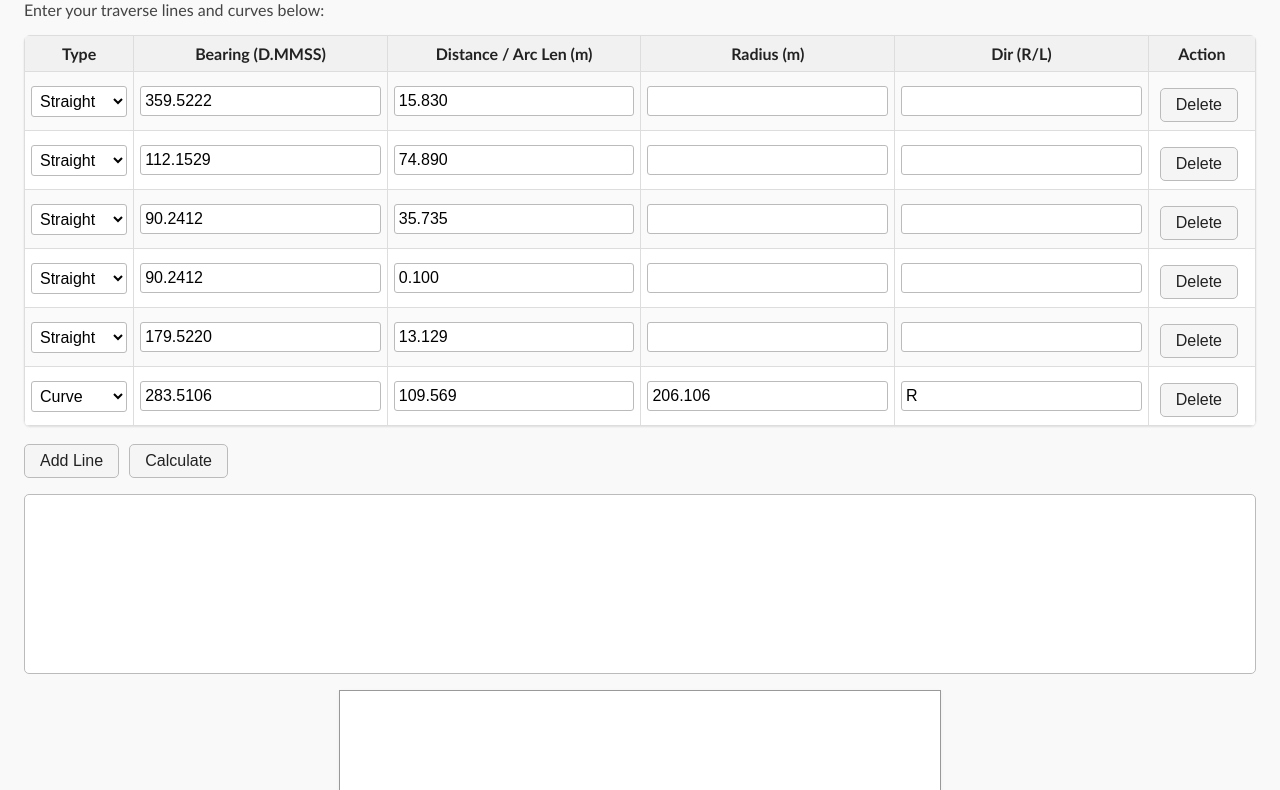
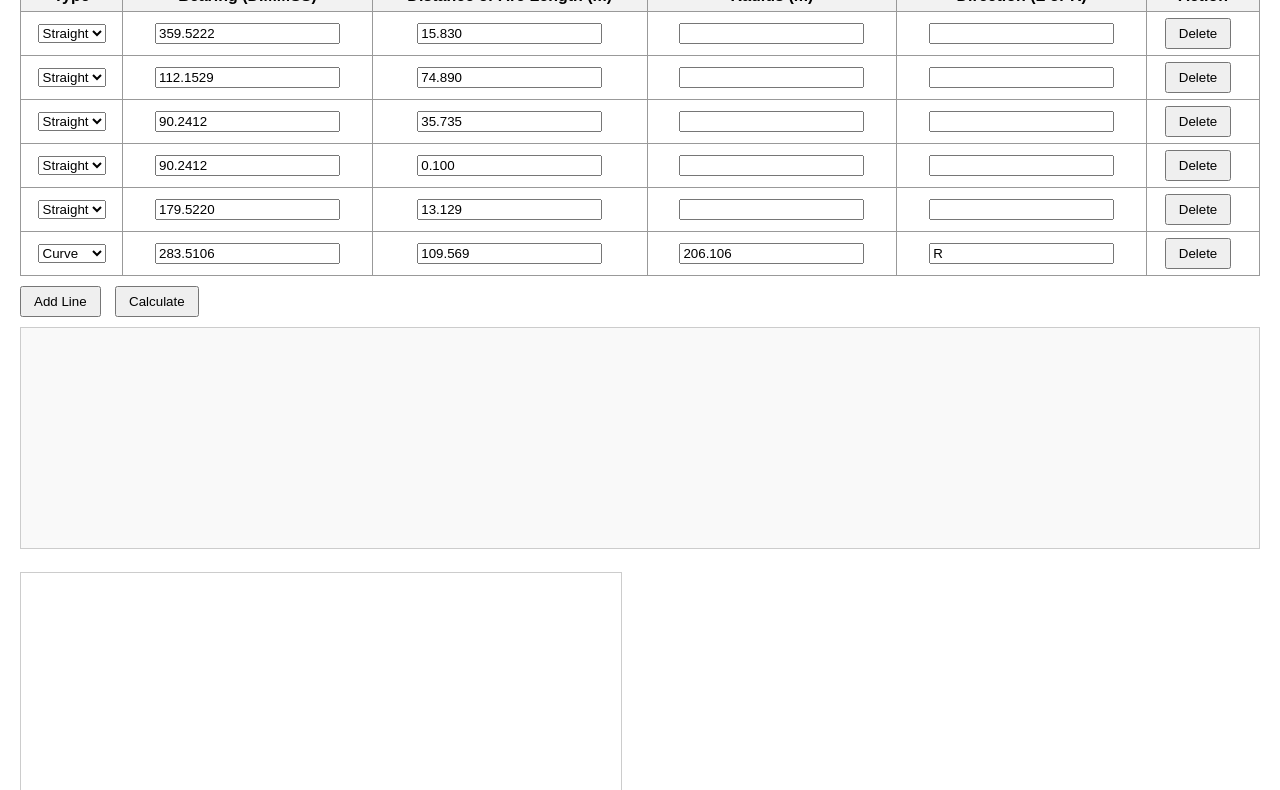
Before and after one commit to AreaClosureCalc/closure-area-calcs, a plain HTML site: page index.html in a window 1280 px wide. Shown: the part 100-890 px from the top of the page. Drawn offline with Linux system fonts and the light colour scheme.

Commit message:
Update index.html

```diff
--- a/index.html
+++ b/index.html
@@ -2,117 +2,65 @@
 <html lang="en">
 <head>
   <meta charset="UTF-8">
-  <title>Closure & Area Calculator</title>
-  <link rel="stylesheet" href="style.css">
+  <title>Lot Closure Calculator</title>
   <style>
     body {
-      font-family: Calibri, Arial, sans-serif;
-      background: #f9f9f9;
-      padding: 24px;
-      margin: 0;
-    }
-    h1 {
-      margin-bottom: 0.5em;
-      font-size: 2em;
-      font-weight: 600;
-      color: #333;
-    }
-    p {
-      color: #444;
-      margin-bottom: 1em;
+      font-family: Arial, sans-serif;
+      margin: 20px;
     }
     table {
       border-collapse: collapse;
+      margin-bottom: 10px;
       width: 100%;
-      margin-bottom: 10px;
-      background: #fff;
-      border-radius: 6px;
-      overflow: hidden;
-      box-shadow: 0 1px 2px #ddd;
     }
     th, td {
-      border: 1px solid #ddd;
-      padding: 8px 6px;
+      border: 1px solid #999;
+      padding: 6px;
       text-align: center;
     }
     th {
-      background-color: #f1f1f1;
-      font-weight: 600;
-      color: #222;
-    }
-    tr:nth-child(even) {
-      background: #fafafa;
-    }
-    input, select {
-      width: 100%;
-      padding: 5px 4px;
-      border: 1px solid #bbb;
-      border-radius: 3px;
-      font-size: 1em;
-      box-sizing: border-box;
-      background: #fff;
-    }
-    input:focus, select:focus {
-      outline: 2px solid #75b6fa;
-      border-color: #75b6fa;
+      background-color: #f2f2f2;
     }
     button {
-      margin-top: 8px;
-      margin-right: 6px;
-      padding: 7px 15px;
-      font-size: 1em;
-      border-radius: 5px;
-      border: 1px solid #bbb;
-      background: #f5f5f5;
-      color: #222;
+      margin-right: 10px;
+      padding: 6px 12px;
       cursor: pointer;
-      transition: background 0.2s, border-color 0.2s;
     }
-    button:hover {
-      background: #e8f0fe;
-      border-color: #75b6fa;
+    #output {
+      background-color: #f9f9f9;
+      border: 1px solid #ccc;
+      padding: 10px;
+      white-space: pre-wrap;
+      margin-top: 10px;
+      height: 200px;
+      overflow-y: auto;
     }
     canvas {
-      border: 1px solid #999;
-      margin-top: 16px;
-      background: #fff;
-      display: block;
-      margin-left: auto;
-      margin-right: auto;
-      box-shadow: 0 1px 3px #ececec;
-    }
-    #output {
-      background: #fff;
-      padding: 14px 12px;
-      margin-top: 16px;
-      border: 1px solid #bbb;
-      border-radius: 5px;
-      min-height: 150px;
-      font-family: "Consolas", "Monaco", monospace;
-      font-size: 1rem;
-      white-space: pre;
-      overflow-x: auto;
-      color: #232323;
+      border: 1px solid #ccc;
+      margin-top: 10px;
     }
   </style>
 </head>
 <body>
-  <h1>Closure & Area Calculator</h1>
-  <p>Enter your traverse lines and curves below:</p>
+  <h1>Lot Closure Calculator</h1>
+
   <table id="inputTable">
     <tr>
       <th>Type</th>
       <th>Bearing (D.MMSS)</th>
-      <th>Distance / Arc Len (m)</th>
+      <th>Distance or Arc Length (m)</th>
       <th>Radius (m)</th>
-      <th>Dir (R/L)</th>
+      <th>Direction (L or R)</th>
       <th>Action</th>
     </tr>
   </table>
+
   <button onclick="addLine()">Add Line</button>
   <button onclick="calculate()">Calculate</button>
+
   <pre id="output"></pre>
   <canvas id="canvas" width="600" height="600"></canvas>
+
   <script src="script.js"></script>
 </body>
 </html>
```
